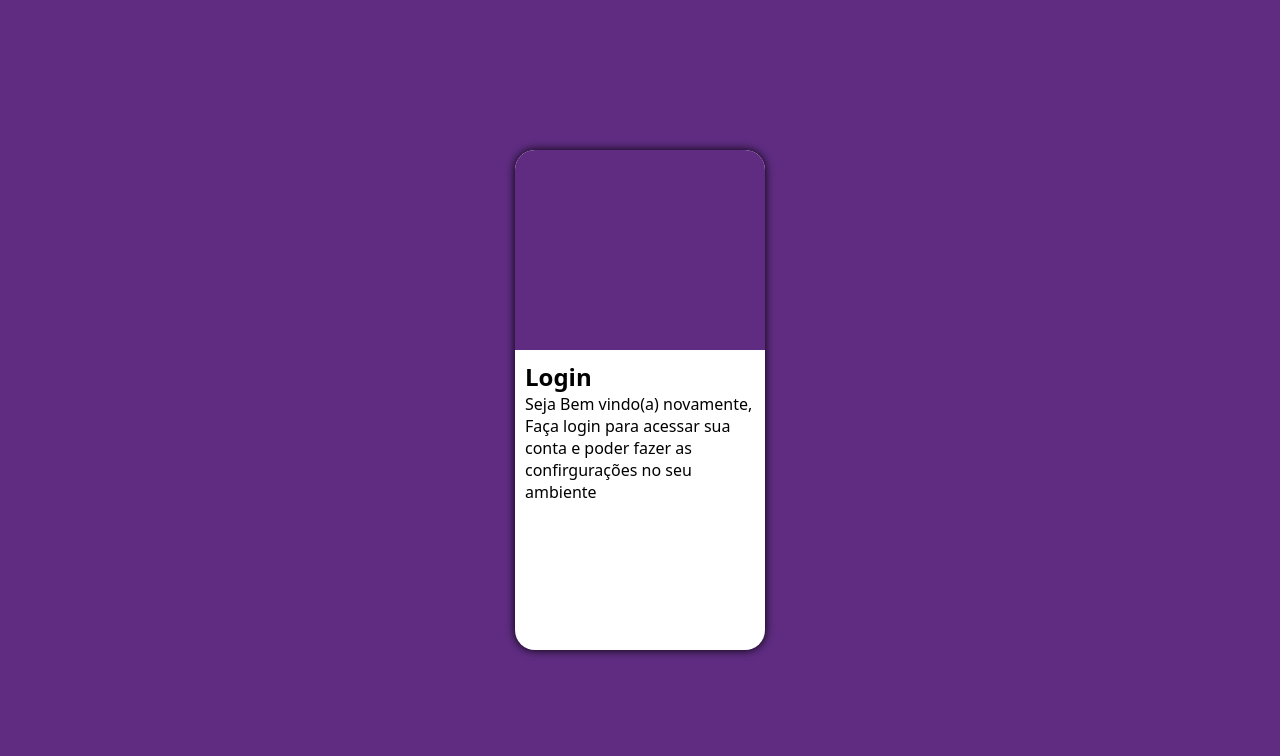
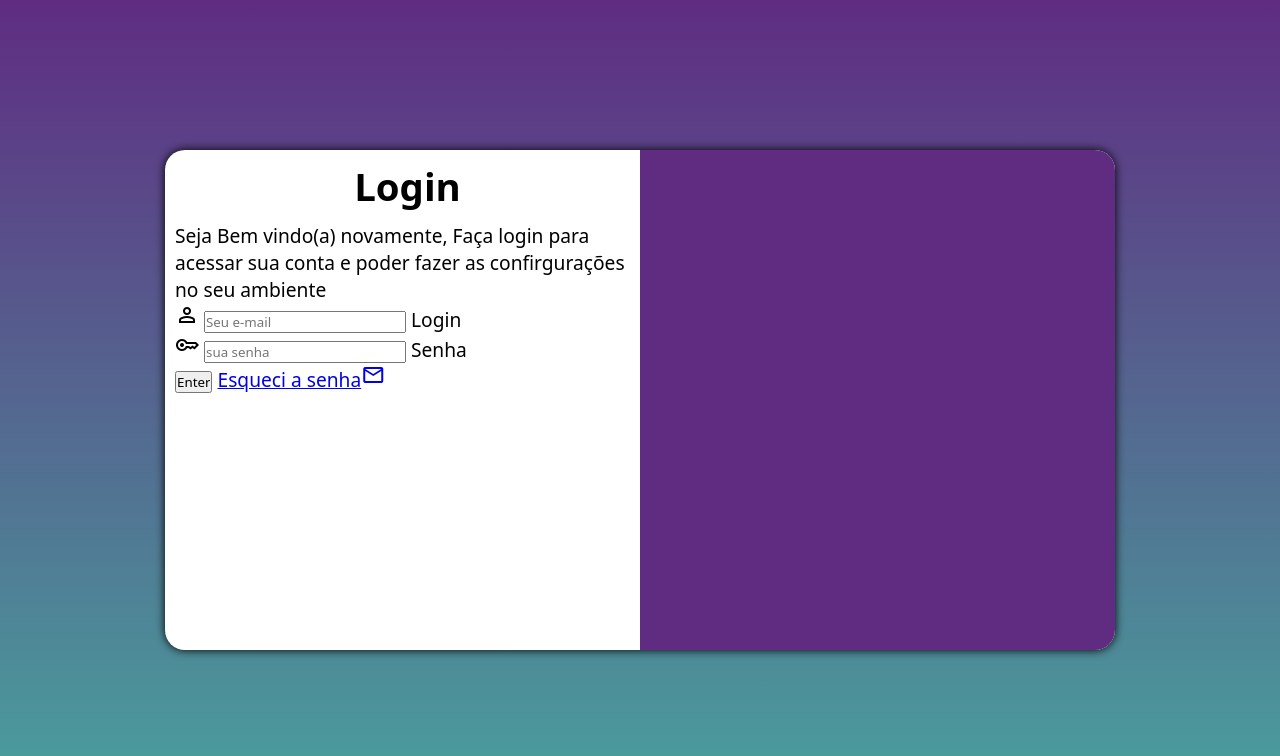
Before and after one commit to DevChrystopher/projeto-login, a plain HTML site: page index.html in a window 1280 px wide. Drawn offline with nearby package versions, Linux system fonts and the light colour scheme.

Commit message:
formulario adicionado

```diff
--- /dev/null
+++ b/estilos/media-query.css
@@ -0,0 +1,49 @@
+@charset "UTF-8";
+
+@media screen and (min-width: 768px) and (max-width: 992px) {
+    body {
+        background-image: linear-gradient(to top, #49a09d, #5f2c82);
+    }
+    section#login {
+        width: 80vw;
+    }
+
+    section#login > div#imagem {
+        float: left;
+        width: 30%;
+        height: 100%;
+    }
+
+    section#logon > div#formulario {
+        float: right;
+        width: 70%;
+    }
+
+}
+
+@media screen and (min-width: 992px) {
+    body {
+        background-image: linear-gradient(to top, #49a09d, #5f2c82);
+    }
+    section#login {
+        width: 950px;
+    }
+
+    section#login > div#imagem {
+        float: right;
+        width: 50%;
+        height: 100%;
+    }
+
+    section#logon > div#formulario {
+        float: left;
+        width: 50%;
+    }
+
+    div#formulario > h1{
+        font-size: 2em;
+    }
+    div#formulario {
+        font-size: 1.2em;
+    }
+}
--- a/estilos/style.css
+++ b/estilos/style.css
@@ -36,6 +36,8 @@ section#login {
     border-radius: 20px;
     overflow: hidden;
     box-shadow: 0px 0px 10px black;
+    transition: width 0.3s, height 0.3s;
+    transition-timing-function: ease;
 }
 
 section#login > div#imagem {
@@ -50,3 +52,11 @@ section#login > div#formulario {
     display: block;
     padding: 10px;
 }
+
+div#formulario > h1 {
+    text-align: center;
+    margin-bottom: 10px;
+}
+div#formulario {
+    font-size: 0.8em;
+}
--- a/index.html
+++ b/index.html
@@ -5,6 +5,9 @@
     <meta name="viewport" content="width=device-width, initial-scale=1.0">
     <title>Login</title>
     <link rel="stylesheet" href="estilos/style.css">
+    <link rel="stylesheet" href="estilos/media-query.css">
+    <link href="https://fonts.googleapis.com/css2?family=Material+Symbols+Outlined" rel="stylesheet" />
+
 </head>
 <body>
     <main>
@@ -15,7 +18,21 @@
             <div id="formulario">
                 <h1>Login</h1>
                 <p>Seja Bem vindo(a) novamente, Faça login para acessar sua conta e poder fazer as confirgurações no seu ambiente</p>
-                <form action="login.php" method="post">
+                <form action="login.php" method="post" autocomplete="on">
+                    <div class="campo">
+                        <span class="material-symbols-outlined">person</span>
+                        <input type="e-mail" name="login" id="ilogin" placeholder="Seu e-mail" autocomplete="email" required maxlength="30">
+                        <label for="ilogin">Login</label>
+                    </div>
+                    <div class="campo">
+                        <span class="material-symbols-outlined">key</span>
+                        <input type="password" name="senha" id="isenha" placeholder="sua senha" autocomplete="current-password" required minlength="8" maxlength="20">
+                        <label for="isenha">Senha</label>
+                    </div>
+                    <input type="submit" value="Enter">
+                    <a href="esqueci.html">Esqueci a senha<span class="material-symbols-outlined">mail</span>
+
+                    </a>
 
                 </form>
 
```
